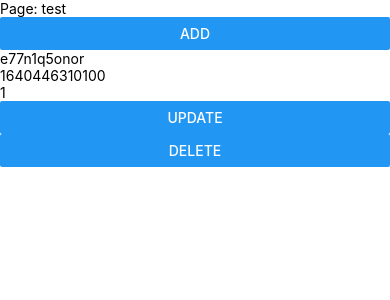
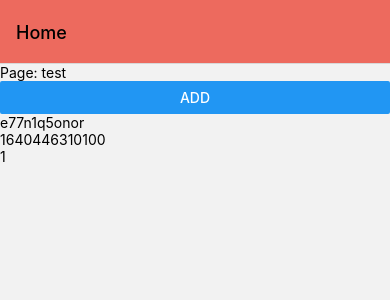
Before and after one commit to matthis-perrin/archery, a React Native app: screen /Home in a window 390 px wide. Both pictures are taken after a click on the button "ADD". Shown: the top 300 px of the page. Built offline with nearby package versions, Linux system fonts and the light colour scheme.

Commit message:
Added navigation

```diff
--- a/index.js
+++ b/index.js
@@ -1,5 +1,5 @@
 import {AppRegistry} from 'react-native';
 
-import {App} from './src/app';
+import {AppLoader} from './src/app_loader';
 
-AppRegistry.registerComponent('archery', () => App);
+AppRegistry.registerComponent('archery', () => AppLoader);
--- a/package.json
+++ b/package.json
@@ -21,8 +21,12 @@
   },
   "dependencies": {
     "@react-native-async-storage/async-storage": "^1.15.14",
+    "@react-navigation/native": "^6.0.6",
+    "@react-navigation/native-stack": "^6.2.5",
     "react": "17.0.x",
     "react-native": "0.66.x",
+    "react-native-safe-area-context": "^3.3.2",
+    "react-native-screens": "^3.10.1",
     "styled-components": "5.1.x"
   },
   "devDependencies": {
--- a/src/app.tsx
+++ b/src/app.tsx
@@ -1,53 +1,40 @@
-import AsyncStorageLib from '@react-native-async-storage/async-storage';
-import React, {useEffect, useState} from 'react';
-import {SafeAreaView, ScrollView, StatusBar, Text, View} from 'react-native';
-import styled from 'styled-components';
+import {NavigationContainer} from '@react-navigation/native';
+import {
+  createNativeStackNavigator,
+  NativeStackNavigationOptions,
+} from '@react-navigation/native-stack';
+import React from 'react';
 
-import {SessionList} from './session_list';
-import {awaitStoresLoaded} from './stores';
+import {HomeScreen} from './home_screen';
+import {Session} from './models';
+import {SessionScreen} from './session_screen';
 
-const CLEAR_STORAGE_ON_STARTUP = false;
+const Stack = createNativeStackNavigator();
+
+// eslint-disable-next-line @typescript-eslint/consistent-type-definitions
+export type RouteParams = {
+  Home: undefined;
+  Session: {
+    session: Session;
+  };
+  Headless: undefined;
+};
+
+const baseOptions: NativeStackNavigationOptions = {
+  headerStyle: {
+    backgroundColor: '#ed6a5e',
+  },
+  headerTintColor: '#000000',
+};
 
 export const App: React.FC = () => {
-  const [loading, setLoading] = useState(true);
-  useEffect(() => {
-    // eslint-disable-next-line @typescript-eslint/no-unnecessary-condition
-    const clearPromise = CLEAR_STORAGE_ON_STARTUP ? AsyncStorageLib.clear() : Promise.resolve();
-    clearPromise
-      .then(awaitStoresLoaded)
-      .then(() => {
-        setLoading(false);
-      })
-      .catch(console.error);
-  }, []);
-
   return (
-    <SafeAreaWrapper>
-      <StatusBar barStyle={'dark-content'} />
-      {loading ? (
-        <LoadingView>
-          <LoadingText>Loading</LoadingText>
-        </LoadingView>
-      ) : (
-        <SessionList />
-      )}
-    </SafeAreaWrapper>
+    <NavigationContainer>
+      <Stack.Navigator>
+        <Stack.Screen name="Home" component={HomeScreen} options={baseOptions} />
+        <Stack.Screen name="Session" component={SessionScreen} options={baseOptions} />
+      </Stack.Navigator>
+    </NavigationContainer>
   );
 };
 App.displayName = 'App';
-
-const SafeAreaWrapper = styled(SafeAreaView)`
-  background-color: #22223b;
-`;
-
-const LoadingView = styled(View)`
-  display: flex;
-  align-items: center;
-  justify-content: center;
-  height: 400px;
-`;
-
-const LoadingText = styled(Text)`
-  color: #c9ada7;
-  font-size: 32px;
-`;
--- /dev/null
+++ b/src/app_loader.tsx
@@ -0,0 +1,33 @@
+import AsyncStorageLib from '@react-native-async-storage/async-storage';
+import React, {useEffect, useState} from 'react';
+import {StatusBar, Text, View} from 'react-native';
+import {SafeAreaProvider, SafeAreaView} from 'react-native-safe-area-context';
+import styled from 'styled-components';
+
+import {App} from './app';
+import {LoadingScreen} from './loading_screen';
+import {awaitStoresLoaded} from './stores';
+
+const CLEAR_STORAGE_ON_STARTUP = false;
+
+export const AppLoader: React.FC = () => {
+  const [loading, setLoading] = useState(true);
+  useEffect(() => {
+    // eslint-disable-next-line @typescript-eslint/no-unnecessary-condition
+    const clearPromise = CLEAR_STORAGE_ON_STARTUP ? AsyncStorageLib.clear() : Promise.resolve();
+    clearPromise
+      .then(awaitStoresLoaded)
+      .then(() => {
+        setLoading(false);
+      })
+      .catch(console.error);
+  }, []);
+
+  return (
+    <SafeAreaProvider>
+      <StatusBar barStyle={'dark-content'} />
+      {loading ? <LoadingScreen /> : <App />}
+    </SafeAreaProvider>
+  );
+};
+AppLoader.displayName = 'AppLoader';
--- /dev/null
+++ b/src/fragments.tsx
@@ -0,0 +1,12 @@
+import {Text} from 'react-native';
+import {SafeAreaView} from 'react-native-safe-area-context';
+import styled from 'styled-components';
+
+export const Screen = styled(SafeAreaView)`
+  height: 100%;
+  background-color: #22223b;
+`;
+
+export const LightText = styled(Text)`
+  color: #f9c784;
+`;
--- a/src/session_list.tsx
+++ b/src/home_screen.tsx
@@ -1,12 +1,13 @@
 import React, {useCallback} from 'react';
-import {Button, FlatList, Text, View} from 'react-native';
+import {Button, FlatList} from 'react-native';
 import styled from 'styled-components';
 
+import {LightText, Screen} from './fragments';
 import {generateSessionId, Session} from './models';
 import {SessionTile} from './session_tile';
 import {setSession, useAppState, useSessions} from './stores';
 
-export const SessionList: React.FC = () => {
+export const HomeScreen: React.FC = () => {
   const appState = useAppState();
   const sessions = useSessions();
 
@@ -35,14 +36,11 @@ export const SessionList: React.FC = () => {
     </Wrapper>
   );
 };
-SessionList.displayName = 'SessionList';
+HomeScreen.displayName = 'HomeScreen';
 
-const Wrapper = styled(View)`
-  height: 100%;
-`;
+const Wrapper = styled(Screen)``;
 
-const Title = styled(Text)`
-  color: #c9ada7;
+const Title = styled(LightText)`
   font-size: 32px;
   text-align: center;
 `;
--- /dev/null
+++ b/src/loading_screen.tsx
@@ -0,0 +1,23 @@
+import React from 'react';
+import styled from 'styled-components';
+
+import {LightText, Screen} from './fragments';
+
+export const LoadingScreen: React.FC = () => {
+  return (
+    <LoadingView>
+      <LoadingText>Loading</LoadingText>
+    </LoadingView>
+  );
+};
+LoadingScreen.displayName = 'LoadingScreen...';
+
+const LoadingView = styled(Screen)`
+  display: flex;
+  align-items: center;
+  justify-content: center;
+`;
+
+const LoadingText = styled(LightText)`
+  font-size: 32px;
+`;
--- /dev/null
+++ b/src/session_screen.tsx
@@ -0,0 +1,26 @@
+import {RouteProp, useRoute} from '@react-navigation/native';
+import React from 'react';
+import styled from 'styled-components';
+
+import {RouteParams} from './app';
+import {LightText, Screen} from './fragments';
+
+export const SessionScreen: React.FC = React.memo(() => {
+  const {
+    params: {session},
+  } = useRoute<RouteProp<RouteParams, 'Session'>>();
+
+  return (
+    <Wrapper>
+      <Title>{session.id}</Title>
+    </Wrapper>
+  );
+});
+SessionScreen.displayName = 'SessionScreen';
+
+const Wrapper = styled(Screen)``;
+
+const Title = styled(LightText)`
+  font-size: 32px;
+  text-align: center;
+`;
--- a/src/session_tile.tsx
+++ b/src/session_tile.tsx
@@ -1,34 +1,42 @@
+import {useNavigation} from '@react-navigation/native';
+import {NativeStackNavigationProp} from '@react-navigation/native-stack';
 import React, {useCallback, useRef} from 'react';
-import {Button, Text, View} from 'react-native';
+import {TouchableHighlight, View} from 'react-native';
 import styled from 'styled-components';
 
+import {RouteParams} from './app';
+import {LightText} from './fragments';
 import {Session} from './models';
-import {deleteSession, setSession} from './stores';
 
 interface SessionTileProps {
   session: Session;
 }
 
 export const SessionTile: React.FC<SessionTileProps> = React.memo(({session}) => {
+  const {navigate} = useNavigation<NativeStackNavigationProp<RouteParams, 'Headless'>>();
   const renderCount = useRef(0);
   renderCount.current++;
 
-  const handleUpdate = useCallback(() => {
-    setSession(session.id, {...session, ts: Date.now()});
-  }, [session]);
+  // const handleUpdate = useCallback(() => {
+  //   setSession(session.id, {...session, ts: Date.now()});
+  // }, [session]);
 
-  const handleDelete = useCallback(() => {
-    deleteSession(session.id);
-  }, [session.id]);
+  // const handleDelete = useCallback(() => {
+  //   deleteSession(session.id);
+  // }, [session.id]);
+
+  const handlePress = useCallback(() => {
+    navigate('Session', {session});
+  }, [navigate, session]);
 
   return (
-    <Wrapper>
-      <LightText>{session.id}</LightText>
-      <LightText>{session.ts}</LightText>
-      <LightText>{renderCount.current}</LightText>
-      <Button title="Update" onPress={handleUpdate} />
-      <Button title="Delete" onPress={handleDelete} />
-    </Wrapper>
+    <TouchableHighlight onPress={handlePress}>
+      <Wrapper>
+        <StyledText>{session.id}</StyledText>
+        <StyledText>{session.ts}</StyledText>
+        <StyledText>{renderCount.current}</StyledText>
+      </Wrapper>
+    </TouchableHighlight>
   );
 });
 SessionTile.displayName = 'SessionTile';
@@ -41,7 +49,6 @@ const Wrapper = styled(View)`
   height: 100px;
 `;
 
-const LightText = styled(Text)`
-  color: #c9ada7;
+const StyledText = styled(LightText)`
   font-size: 16px;
 `;
--- /dev/null
+++ b/src/sleep.tsx
@@ -0,0 +1,5 @@
+export async function sleep(ms: number): Promise<void> {
+  return new Promise<void>(resolve => {
+    setTimeout(resolve, ms);
+  });
+}
```
Also changed, not shown: 2 other files (tests, documents, lock files or other folders).
